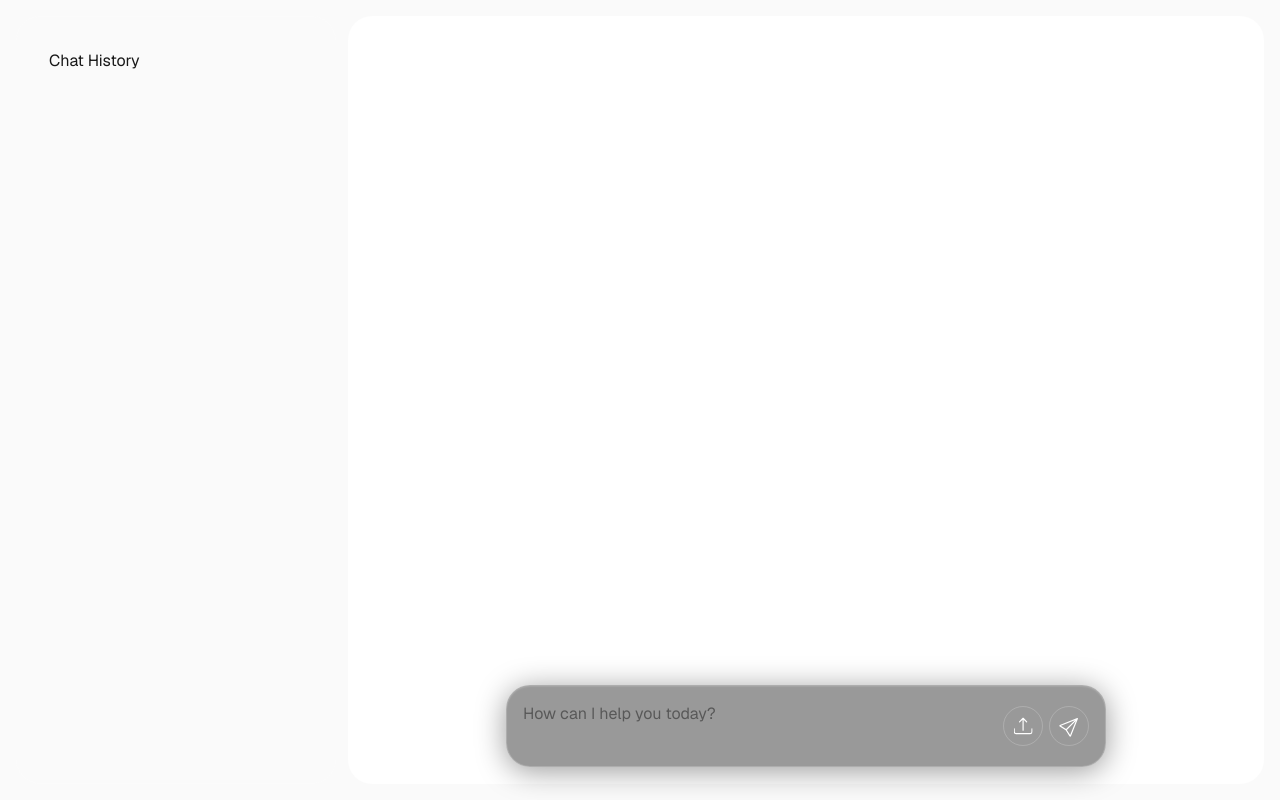
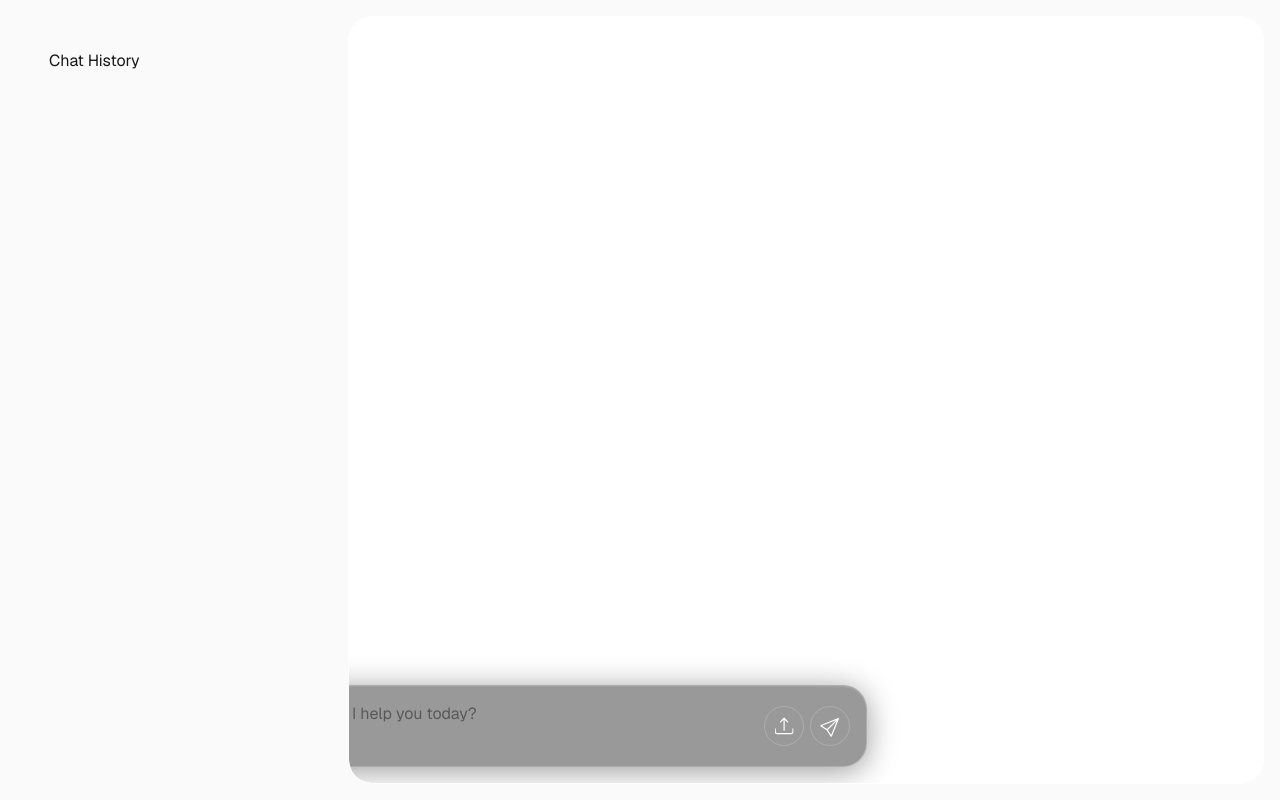
Before and after one commit to ArmaanAmoli/ai-document-qna-rag-app, a Next.js app: page / in a window 1280 px wide. Built offline with nearby package versions, Linux system fonts and the light colour scheme.

Commit message:
chat interface fixes

```diff
--- a/src/app/page.tsx
+++ b/src/app/page.tsx
@@ -12,23 +12,23 @@ export default function Chat() {
   const [file, setFile] = useState<File | null>(null);
 
   return (
-    <div className="flex flex-row h-screen gap-3 items-center justify-center bg-zinc-50 font-sans justify-start dark:bg-black p-4">
+    <div className="flex flex-row h-screen gap-3 items-center justify-center bg-zinc-50 font-sans justify-start dark:bg-black p-4 ">
 
       <div className="flex flex-col flex-1 max-w-xs border border-white/15 h-full py-8 px-8 rounded-3xl min-w-[300px]">Chat History</div>
 
       <main className="relative flex flex-1 w-full h-full flex-col items-center
-      justify-between py-8 px-24 bg-white dark:bg-black sm:items-start border
-      rounded-3xl border-white/15 min-w-[800px]">
+      justify-between py-4 px-24 bg-white dark:bg-black sm:items-start border
+      rounded-3xl border-white/15 min-w-[800px] overflow-y-scroll">
 
         <div className="w-full flex flex-col gap-4">
           {/* {<MessageBox message={"hi their"} />
           <MessageBoxBot message={"This **will** be parsed as Markdown."} />} */
             messagesArray.map((value, index) => {
               return (
-                <>
+                <div className="w-full flex flex-col gap-4" key={index}>
                   {value.role === 'user' && <MessageBox message={value.content} key={index} />}
-                  {value.role === 'agent' && <MessageBox message={value.content} key={index} />}
-                </>)
+                  {value.role === 'agent' && <MessageBoxBot message={value.content} key={index} />}
+                </div>)
             })
           }
         </div>
--- a/src/components/ChatMessageBox.tsx
+++ b/src/components/ChatMessageBox.tsx
@@ -4,7 +4,7 @@ import remarkGfm from 'remark-gfm';
 
 export function MessageBox({ message }: { message: string }) {
     return (
-        <div className="flex max-w-100 ml-auto border border-white/20 px-4 py-2 rounded-3xl">
+        <div className="flex max-w-100 ml-auto border border-white/20 px-4 py-2 rounded-3xl mb-4">
             <p className="text-md">{message}</p>
         </div>
     )
@@ -13,7 +13,7 @@ export function MessageBox({ message }: { message: string }) {
 
 export function MessageBoxBot({message}:{message:string}){
     return (
-        <div className="flex w-full border border-white/10 px-4 py-2 rounded-xl">
+        <div className="flex flex-col w-full border border-white/10 px-4 py-2 rounded-xl mb-4">
             <Markdown remarkPlugins={[remarkGfm]}>{message}</Markdown>
         </div>
     )
--- a/src/components/promptBox.tsx
+++ b/src/components/promptBox.tsx
@@ -9,6 +9,7 @@ export function Prompt(props: MessagePropInterface) {
     const [isStreaming , setIsStreaming] = useState(false);
 
     const displayStreamingReply = async (reply: Response) => {
+        console.log("message Streaming started");
         const reader = reply.body!.getReader();
         const decoder = new TextDecoder();
         let accumulated = '';
@@ -17,6 +18,7 @@ export function Prompt(props: MessagePropInterface) {
         const newMessageAgent:Message = {role:'agent' , id:agentId , content:""};
         props.setMessagesArray(prev=>[...prev , newMessageAgent]);
         setIsStreaming(true);
+        console.log("Reader Started")
         while(true){
             const {done , value} = await reader.read();
             if(done)break;
@@ -27,7 +29,9 @@ export function Prompt(props: MessagePropInterface) {
                 msg.id===agentId?{...msg , content:accumulated}:msg
             ));
         }
+        console.log("Reader Ended")
         setIsStreaming(false);
+        console.log("message Streaming ended");
     }
 
     const sendPrompt = async () => {
@@ -49,7 +53,7 @@ export function Prompt(props: MessagePropInterface) {
                     localStorage.setItem('documentId', documentId);
                     const question = props.prompt;
                     const reply = await sendChatMessage(documentId, question);
-
+                    await displayStreamingReply(reply);
                 }
             }
         }
@@ -57,22 +61,13 @@ export function Prompt(props: MessagePropInterface) {
         else {
             //fetching doc id from local storage
             const documentId = localStorage.getItem("documentId")
-            console.log(documentId);
-
-            const body = {
-                documentId: documentId,
-                question: props.prompt
-            }
-            const chatResponse = await fetch('/api/chat', {
-                method: 'POST',
-                body: JSON.stringify(body),
-            });
-            const chatRes = await chatResponse.json();
-            // console.log(chatRes);
+            const question = props.prompt;
+            const reply = await sendChatMessage(documentId! , question);
+            await displayStreamingReply(reply);
         }
     }
     return (
-        <div className="absolute bottom-4 -translate-x-1/2 z-10 shadow-[0_4px_30px_rgba(0,0,0,0.4),_inset_0_1px_1px_rgba(255,255,255,0.1)]
+        <div className="absolute sticky bottom-0 -translate-x-1/2 z-10 shadow-[0_4px_30px_rgba(0,0,0,0.4),_inset_0_1px_1px_rgba(255,255,255,0.1)]
         left-1/2 w-[600px] min-h-[54px] max-h-[100px] border border-white/20 rounded-3xl px-4 py-4 flex items-center gap-1.5
         bg-black/40 backdrop-blur-md">
 
```
Also changed, not shown: 2 other files (tests, documents, lock files or other folders).
